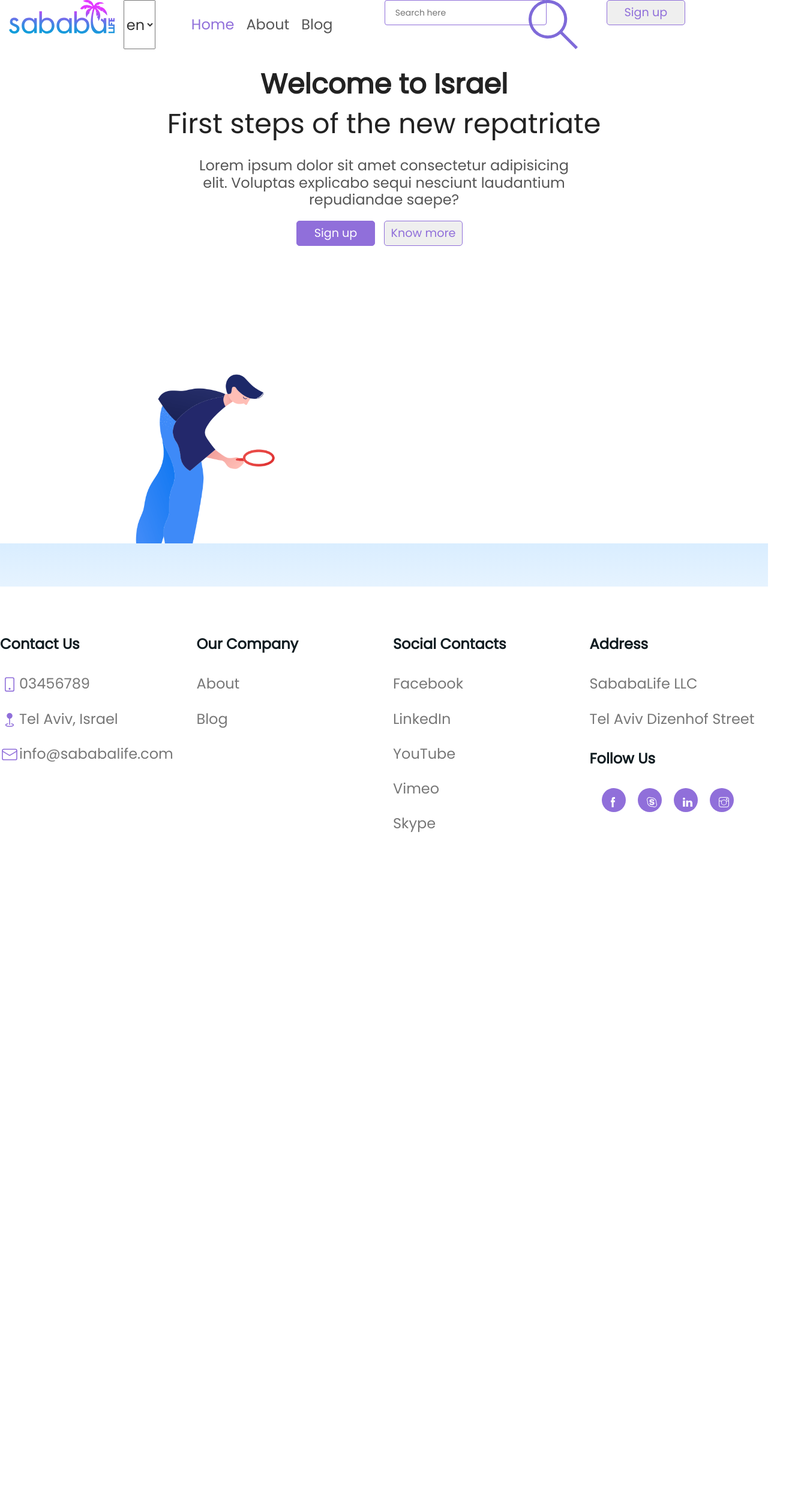
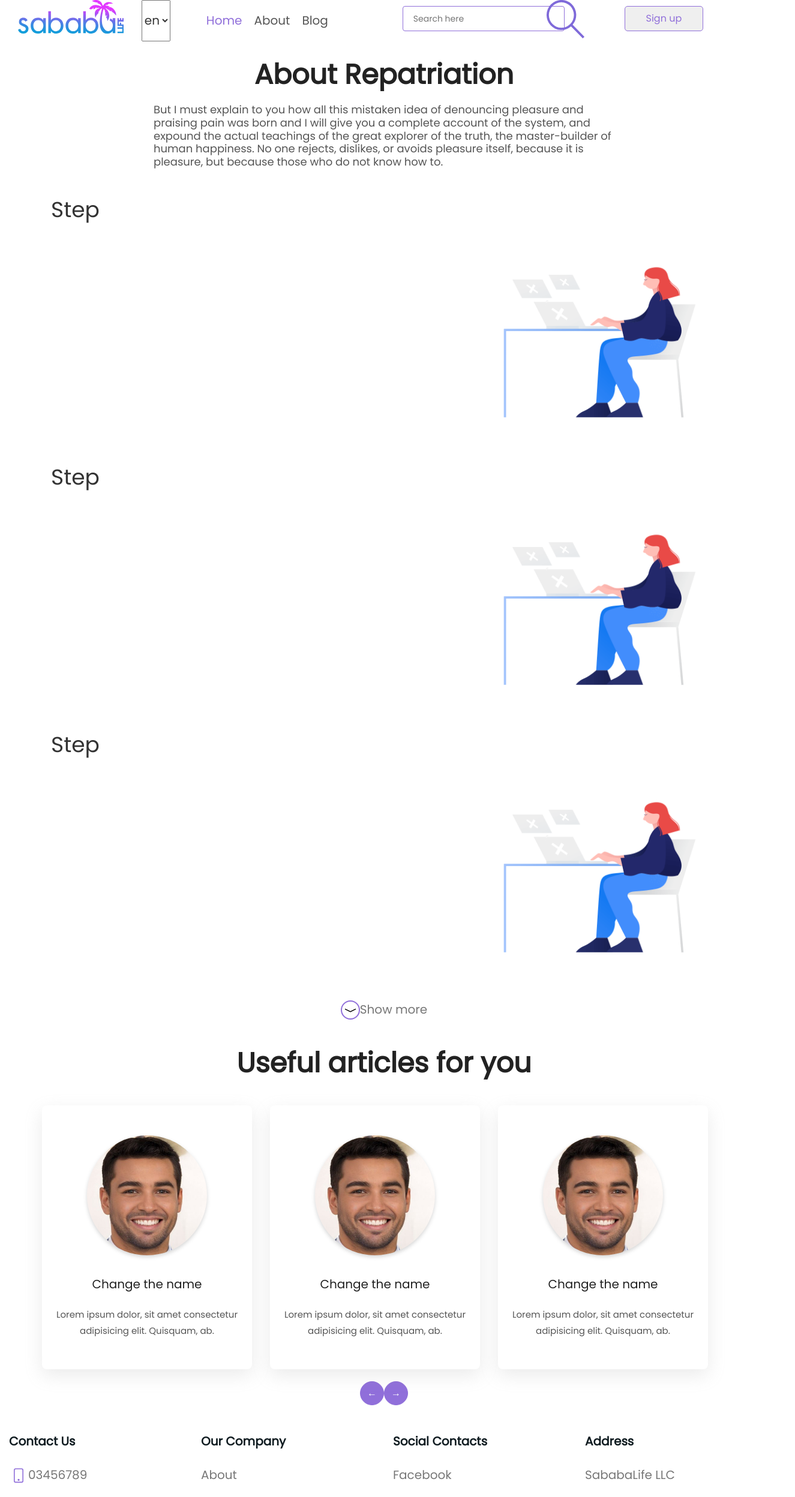
Before and after one commit to thesiv95/masa-sababa, a React (Create React App) app: page / in a window 1280 px wide. Shown: the top 2496 px of the page at 60% size, 1325 px wide, since content can reach past the window. Before the commit the page ends 1415 px from the top, so only its background shows below. Built offline with nearby package versions, Linux system fonts and the light colour scheme.

Commit message:
update sass

```diff
--- a/public/index.html
+++ b/public/index.html
@@ -5,7 +5,7 @@
     <link rel="icon" href="%PUBLIC_URL%/favicon.ico" />
     <link href="https://fonts.googleapis.com/css?family=Poppins&display=swap" rel="stylesheet">
     <link rel="stylesheet" href="css/bootstrap.min.css">
-    <link rel="stylesheet" href="css/style.css">
+   <!-- <link rel="stylesheet" href="css/style.css"> -->
     <meta name="viewport" content="width=device-width, initial-scale=1" />
     <meta name="theme-color" content="#000000" />
     <meta
--- a/src/components/Main.js
+++ b/src/components/Main.js
@@ -9,7 +9,7 @@ class Main extends React.Component {
         // TODO
         if (3 > 99){
             return (
-                <About/>
+                <Home/>
             )
         }
 
@@ -21,7 +21,7 @@ class Main extends React.Component {
         }
 
         return (
-            <Home/>
+            <About/>
         )
     }
 }
--- a/src/components/main/about.js
+++ b/src/components/main/about.js
@@ -1,13 +1,14 @@
 import React from "react";
 import Step from "./about/step"
 import Useful from "./about/useful";
-
+// TODO: переключение страниц (?)
+// TODO: вывод шагов через фетч
 class About extends React.Component {
     render() {
         return (
             <main className="main">
                 <h2 className="main_header">About Repatriation</h2>
-                <p className="main_description">But I must explain to you how all this mistaken idea of denouncing</p>
+                <p className="main_description main_description-about">But I must explain to you how all this mistaken idea of denouncing pleasure and praising pain was born and I will give you a complete account of the system, and expound the actual teachings of the great explorer of the truth, the master-builder of human happiness. No one rejects, dislikes, or avoids pleasure itself, because it is pleasure, but because those who do not know how to.</p>
                 <div className="main_steps container">
                     <Step/>
                     <Step/>
--- a/src/components/main/about/step.js
+++ b/src/components/main/about/step.js
@@ -1,14 +1,38 @@
-import React from "react";
+import React from 'react';
+const baseUrl = 'https://olimshelper.herokuapp.com/';
 
 class Step extends React.Component {
+
+    constructor(props) {
+        super(props);
+        this.setState({
+            lang: 'en',
+            number: undefined,
+            title: undefined,
+            description: undefined
+            // picture: undefined
+        })
+    }
+
+
+    getSteps = (lang) => {
+        fetch(baseUrl + lang)
+            .then(res => res.json())
+            .then(json => this.setState({
+                lang: lang,
+                number: json.steps.numberOfStep,
+                title: json.steps.title,
+                description: json.steps.description
+            }))
+    }
+
     render() {
         return (
             <div className="row">
                 <div className="main_step step-pic-left col-sm-6">
-                    <h3 className="main_step-number">Step 1</h3>
-                    <h4 className="main_step-title">Teudat zeur</h4>
-                    <p className="main_step-description">Identification card (Teudat Zeut) – upon your arrival
-                        ill be advertised on the Ministry of Aliyah and Integration website.</p>
+                    <h3 className="main_step-number">Step {this.props.number}</h3>
+                    <h4 className="main_step-title">{this.props.title}</h4>
+                    <p className="main_step-description">{this.props.description}</p>
                 </div>
                 <div className="main_step step-pic-right col-sm-6">
                     <img src="img/steps/clip-bad-gateaway.png" alt="stepX" className="main_step-pic"/>
--- a/src/styles/_components/footer.sass
+++ b/src/styles/_components/footer.sass
@@ -19,5 +19,5 @@
             background-color: $main-accent-color
             border-radius: 50%
         &-socialimage
-            margin-left: 15px
-            margin-top: 10px
+            margin-left: 13px
+            margin-top: 8px
--- a/src/styles/_components/header.sass
+++ b/src/styles/_components/header.sass
@@ -11,6 +11,7 @@
         &-input
             width: 270px
             height: 42px
+            margin-top: 10px
             padding-left: 17px
             font-size: 14px
             border: 1px solid $main-accent-color
@@ -20,7 +21,7 @@
         &-icon
             cursor: pointer
             margin-left: -30px
-            z-index: 2
+            margin-bottom: 5px
     &_signup
         float: right
 
--- a/src/styles/_components/main.sass
+++ b/src/styles/_components/main.sass
@@ -20,6 +20,10 @@
         width: 50%
         line-height: 120%
         word-break: break-word
+        &-about
+            text-align: left
+            width: 60%
+            font-size: 18px
     &_pic
 
         position: relative
@@ -39,6 +43,8 @@
             border: 2px solid $main-accent-color
             border-radius: 50%
             background-color: transparent
+    &_steps
+        margin-top: 50px
     &_step
         &-number, &-title
             font-size: $about-title-font-size
@@ -127,6 +133,7 @@
 .button
     width: 131px
     height: 42px
+
     border: 1px solid $main-accent-color
     border-radius: 5px
     padding: 5px
@@ -144,5 +151,6 @@
         background-color: $main-accent-color
         color: white
     &-header
+        margin-top: 10px
         margin-bottom: -20px
         margin-left: 70px
--- a/src/styles/_constants/_vars.sass
+++ b/src/styles/_constants/_vars.sass
@@ -1,4 +1,4 @@
-$base-font-size: 24px
+$base-font-size: 20px
 $title-font-size: 46px
 $footer-font-size: 15px
 $main-title: #222222
--- /dev/null
+++ b/src/styles/style.css
@@ -0,0 +1,272 @@
+body {
+  font-family: "Poppins", sans-serif;
+  font-size: 20px;
+}
+
+.row {
+  margin: 0;
+}
+
+.header {
+  display: inline-flex;
+}
+.header_nav {
+  display: inline-flex;
+  margin-right: 150px;
+}
+.header_search {
+  display: inline-flex;
+  width: 300px;
+}
+.header_search-input {
+  width: 270px;
+  height: 42px;
+  margin-top: 10px;
+  padding-left: 17px;
+  font-size: 14px;
+  border: 1px solid #906FDA;
+  border-radius: 4px;
+  background-color: transparent;
+  color: #999999;
+}
+.header_search-icon {
+  cursor: pointer;
+  margin-left: -30px;
+  margin-bottom: 5px;
+}
+.header_signup {
+  float: right;
+}
+.header_link {
+  color: #555555;
+}
+.header_link:hover {
+  text-decoration: none;
+}
+.header_nav-list {
+  display: inline-flex;
+  list-style: none;
+}
+.header_nav-item {
+  margin-left: 20px;
+}
+.header .nav-active {
+  color: #906FDA;
+}
+
+.main {
+  line-height: 20px;
+}
+.main_header, .main_subheader, .main_description, .main_buttons, .main_useful-title {
+  text-align: center;
+}
+.main_header, .main_subheader, .main_useful {
+  color: #222222;
+}
+.main_header, .main_useful-title {
+  font-size: 46px;
+}
+.main_signup {
+  margin-top: -40px;
+  text-align: right;
+}
+.main_subheader {
+  font-size: 46px;
+}
+.main_description {
+  text-align: center;
+  margin: 0 auto;
+  color: #555555;
+  width: 50%;
+  line-height: 120%;
+  word-break: break-word;
+}
+.main_description-about {
+  text-align: left;
+  width: 60%;
+  font-size: 18px;
+}
+.main_pic {
+  position: relative;
+}
+.main_pic-image {
+  z-index: 2;
+}
+.main_pic-gradient {
+  width: 100%;
+  margin-top: -150px;
+  z-index: 1;
+}
+.main_buttons {
+  margin-top: 20px;
+}
+.main_showmore {
+  text-align: center;
+}
+.main_showmore-link {
+  color: #777777;
+}
+.main_showmore-link:hover, .main_showmore-link:focus {
+  color: #777777;
+  text-decoration: underline;
+}
+.main_showmore-image {
+  border: 2px solid #906FDA;
+  border-radius: 50%;
+  background-color: transparent;
+}
+.main_steps {
+  margin-top: 50px;
+}
+.main_step-number, .main_step-title {
+  font-size: 36px;
+  margin-top: 10px;
+}
+.main_step-number {
+  font-weight: normal;
+}
+.main_step-title {
+  font-weight: bold;
+}
+.main_step-description {
+  font-size: 15px;
+  color: #555555;
+}
+.main_articles-article {
+  width: 350px;
+  height: 440px;
+  margin-right: 30px;
+  text-align: center;
+  box-shadow: 0px 10px 30px #99999933;
+  border-radius: 8px;
+  cursor: pointer;
+  transition: 0.3s linear;
+}
+.main_articles-article:hover {
+  background-color: #d5d5d5;
+}
+.main_articles-article-userpic {
+  margin-top: 44px;
+}
+.main_articles-article-title {
+  font-size: 20px;
+  font-weight: normal;
+  color: #222222;
+}
+.main_articles-article-description {
+  font-size: 15px;
+  line-height: 27px;
+  color: #555555;
+}
+.main_articlesubheader {
+  margin-left: 15px;
+  font-size: 14px;
+  color: #555555;
+}
+.main_articlecontent blockquote {
+  width: 814px;
+  height: auto;
+  text-align: justify;
+  word-wrap: break-word;
+  margin: 0 auto;
+  line-height: 32px;
+  padding: 20px 15px;
+  font-size: 24px;
+  font-style: italic;
+  color: #999999;
+  border-left: 1px solid #906FDA;
+}
+.main_breadcrumbs {
+  text-align: center;
+  margin: 40px 0;
+}
+.main_breadcrumbs-nav {
+  color: #222222;
+  text-decoration: none;
+  width: 37px;
+  height: 37px;
+  padding: 10px;
+}
+.main_breadcrumbs-nav:hover, .main_breadcrumbs-nav:focus, .main_breadcrumbs-nav:active {
+  color: #222222;
+  text-decoration: none;
+}
+.main_useful-navigation {
+  margin: 20px 0;
+  text-align: center;
+}
+.main .article-header {
+  margin-left: 15px;
+  text-align: justify;
+}
+.main .direction-page {
+  width: 68px;
+  height: 23px;
+  margin-right: 10px;
+}
+.main .active-page {
+  border: 1px solid #906FDA;
+  border-radius: 4px;
+}
+
+.button {
+  width: 131px;
+  height: 42px;
+  border: 1px solid #906FDA;
+  border-radius: 5px;
+  padding: 5px;
+  font-size: 80%;
+  color: #906FDA;
+}
+.button-accent {
+  background-color: #906FDA;
+  color: #ffffff;
+}
+.button-margin {
+  margin-right: 15px;
+}
+.button-nav {
+  width: 40px;
+  height: 40px;
+  border-radius: 50%;
+  background-color: #906FDA;
+  color: white;
+}
+.button-header {
+  margin-top: 10px;
+  margin-bottom: -20px;
+  margin-left: 70px;
+}
+
+.footer {
+  font-size: 15px;
+}
+.footer_title {
+  color: #101C21;
+}
+.footer_link {
+  color: #777777;
+}
+.footer_link:hover, .footer_link:focus {
+  color: #777777;
+  text-decoration: underline;
+}
+.footer_text {
+  color: #777777;
+}
+.footer_block-socialbuttons {
+  display: inline-flex;
+}
+.footer_block-socialbutton {
+  margin-left: 20px;
+  width: 40px;
+  height: 40px;
+  background-color: #906FDA;
+  border-radius: 50%;
+}
+.footer_block-socialimage {
+  margin-left: 13px;
+  margin-top: 8px;
+}
+
+/*# sourceMappingURL=style.css.map */
--- a/src/styles/style.sass
+++ b/src/styles/style.sass
@@ -5,6 +5,9 @@ body
     font-family: 'Poppins', sans-serif
     font-size: $base-font-size
 
+.row
+    margin: 0
+
 @import "_components/header.sass"
 @import "_components/main.sass"
 @import "_components/footer.sass"
```
Also changed, not shown: src/components/main/blog/article.js (+10 -0 lines), 1 other file (tests, documents, lock files or other folders).
